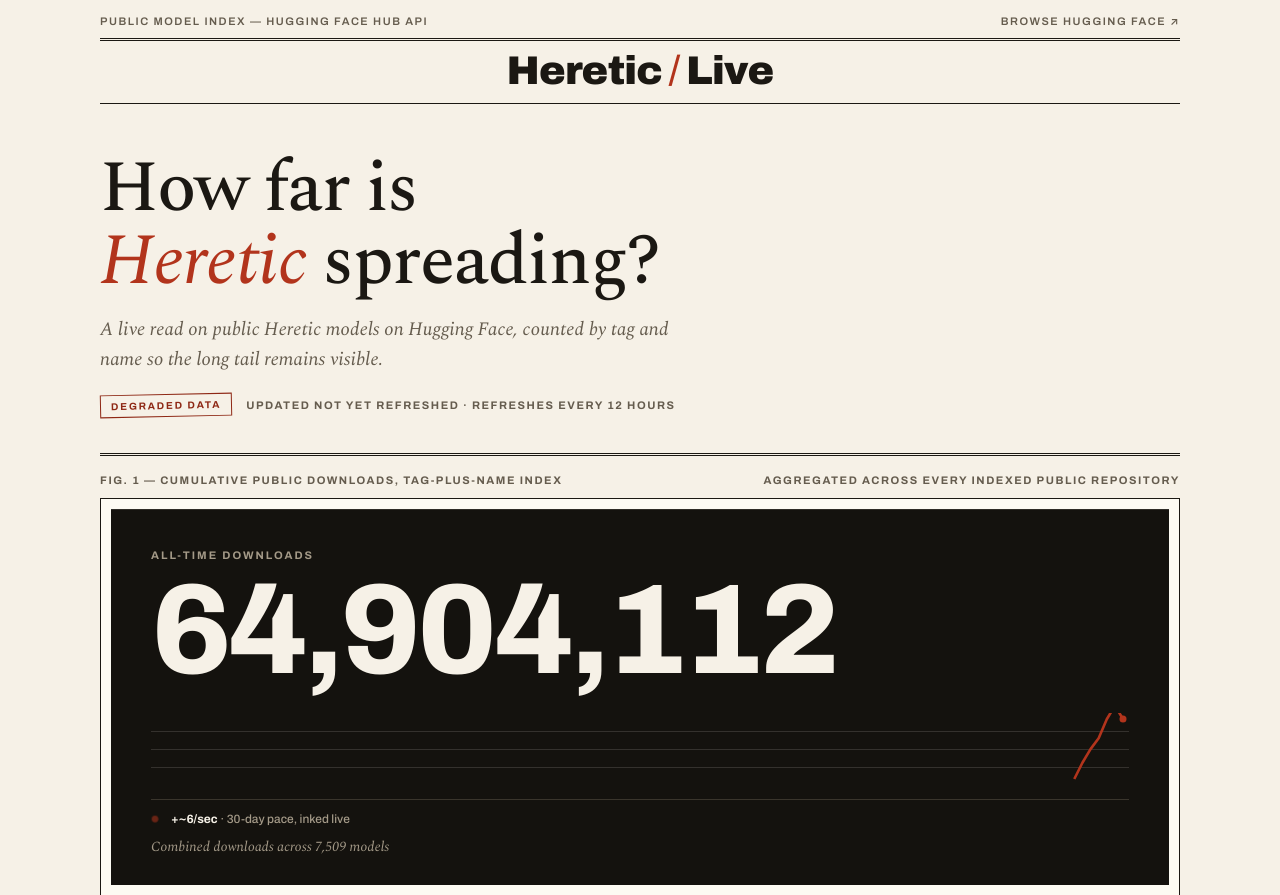
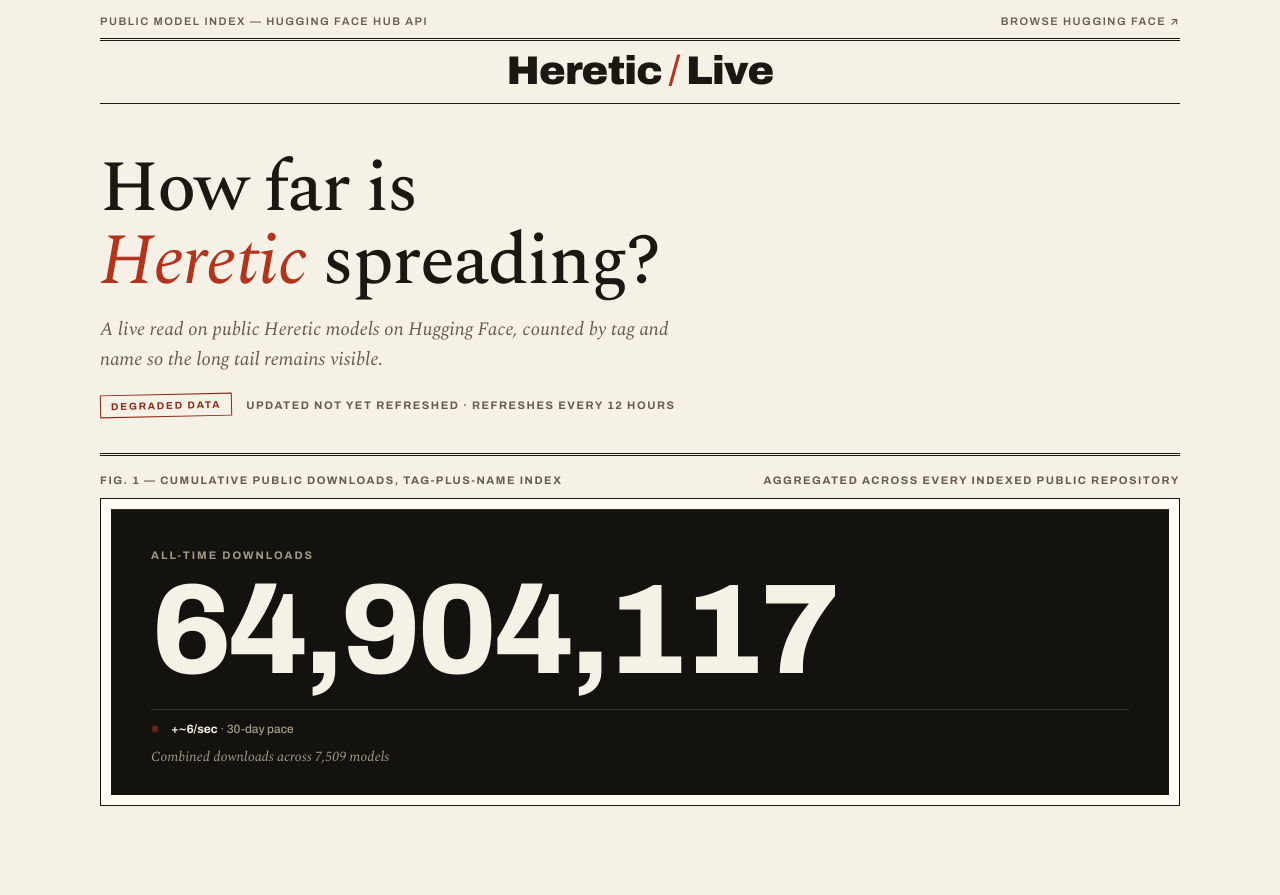
Before and after one commit to instax-dutta/heretic-live-agent, a website built with Vite: page index.html in a window 1280 px wide. Shown: the top 895 px of the page. Built offline with nearby package versions, Linux system fonts and the light colour scheme; some packages are replaced by stand-ins of ours; files whose address does not match are found by name.

Commit message:
Remove live trace graph, keep discrete ticking total

```diff
--- a/src/main.js
+++ b/src/main.js
@@ -51,13 +51,7 @@
     clearInterval(liveTickerId);
     liveTickerId = null;
   }
-  if (rafId !== null && typeof cancelAnimationFrame === "function") {
-    cancelAnimationFrame(rafId);
-    rafId = null;
-  }
   liveBase = null;
-  tracePoints = [];
-  lastTraceFrame = 0;
 }
 
 function startLiveTicker(totals) {
@@ -81,13 +75,9 @@
     lastTick: Date.now(),
   };
   if (typeof setInterval !== "function") return;
-  tracePoints = [liveBase.total];
-  displayedTotal = liveBase.total;
-  lastShownTotal = -1;
-  lastTraceFrame = 0;
-  drawTrace(displayedTotal);
   liveTickerId = setInterval(() => {
-    if (!liveBase) {
+    const el = document.querySelector("#live-total");
+    if (!el || !liveBase) {
       stopLiveTicker();
       return;
     }
@@ -95,111 +85,8 @@
     const elapsedSeconds = (now - liveBase.lastTick) / 1000;
     liveBase.lastTick = now;
     liveBase.total += sampleDownloadEvents(liveBase.rate, elapsedSeconds);
-    tracePoints.push(liveBase.total);
-    if (tracePoints.length > TRACE_MAX_POINTS) tracePoints.shift();
+    el.textContent = format(liveBase.total);
   }, 1000);
-  if (typeof requestAnimationFrame === "function") {
-    rafId = requestAnimationFrame(traceLoop);
-  }
-}
-
-let rafId = null;
-let displayedTotal = 0;
-let lastShownTotal = -1;
-let lastTraceFrame = 0;
-
-function traceLoop(now) {
-  rafId = null;
-  if (!liveBase) return;
-  // Ease the visible head toward the true total: arrivals land discretely
-  // each second, but the pointer glides there instead of jumping.
-  const dt = Math.min(0.1, lastTraceFrame ? (now - lastTraceFrame) / 1000 : 0.016);
-  lastTraceFrame = now;
-  const gap = liveBase.total - displayedTotal;
-  if (Math.abs(gap) < 0.02) displayedTotal = liveBase.total;
-  else displayedTotal += gap * Math.min(1, dt * 3.5);
-  const el = document.querySelector("#live-total");
-  if (!el) {
-    stopLiveTicker();
-    return;
-  }
-  const shown = Math.floor(displayedTotal);
-  if (shown !== lastShownTotal) {
-    el.textContent = format(shown);
-    lastShownTotal = shown;
-  }
-  drawTrace(displayedTotal);
-  if (liveBase && typeof requestAnimationFrame === "function") {
-    rafId = requestAnimationFrame(traceLoop);
-  }
-}
-
-let tracePoints = [];
-const TRACE_MAX_POINTS = 120;
-
-function drawTrace(headValue) {
-  if (typeof document === "undefined") return;
-  if (!liveBase) return;
-  const canvas = document.querySelector("#live-trace");
-  if (!canvas || tracePoints.length === 0) return;
-  // The head glides every frame while history stays per-tick: append the live
-  // head as the final point so the pointer never steps.
-  const head = Number.isFinite(headValue) ? headValue : tracePoints[tracePoints.length - 1];
-  const points = [...tracePoints, head];
-  const dpr = Math.min(2, (typeof window !== "undefined" && window.devicePixelRatio) || 1);
-  const width = canvas.clientWidth;
-  const height = canvas.clientHeight;
-  if (!width || !height) return;
-  const pixelWidth = Math.round(width * dpr);
-  const pixelHeight = Math.round(height * dpr);
-  if (canvas.width !== pixelWidth || canvas.height !== pixelHeight) {
-    canvas.width = pixelWidth;
-    canvas.height = pixelHeight;
-  }
-  const ctx = canvas.getContext("2d");
-  if (!ctx) return;
-  ctx.setTransform(dpr, 0, 0, dpr, 0, 0);
-  ctx.clearRect(0, 0, width, height);
-  const styles = typeof getComputedStyle === "function" ? getComputedStyle(canvas) : null;
-  const accent = styles ? styles.getPropertyValue("--accent").trim() || "#b2341c" : "#b2341c";
-  const grid = "rgba(246, 241, 231, 0.14)";
-  ctx.strokeStyle = grid;
-  ctx.lineWidth = 1;
-  for (let i = 1; i < 4; i += 1) {
-    const y = Math.round((height / 4) * i) + 0.5;
-    ctx.beginPath();
-    ctx.moveTo(0, y);
-    ctx.lineTo(width, y);
-    ctx.stroke();
-  }
-  const min = points[0];
-  const max = points[points.length - 1];
-  const span = Math.max(1, max - min);
-  const pace = liveBase ? Number(liveBase.rate || 0) : 0;
-  const pad = 6;
-  const xStep = points.length > 1 ? (width - pad * 2) / (TRACE_MAX_POINTS - 1) : 0;
-  const x0 = width - pad - xStep * (points.length - 1);
-  ctx.strokeStyle = accent;
-  ctx.lineWidth = 1.5 + Math.min(2, pace / 5);
-  ctx.lineJoin = "round";
-  ctx.beginPath();
-  points.forEach((point, i) => {
-    const x = x0 + xStep * i;
-    const y = height - pad - ((point - min) / span) * (height - pad * 2);
-    if (i === 0) ctx.moveTo(x, y);
-    else ctx.lineTo(x, y);
-  });
-  ctx.stroke();
-  const lastX = width - pad;
-  const lastY = height - pad - ((max - min) / span) * (height - pad * 2);
-  ctx.fillStyle = accent;
-  ctx.beginPath();
-  ctx.arc(lastX, lastY, 3.5, 0, Math.PI * 2);
-  ctx.fill();
-}
-
-if (typeof window !== "undefined" && typeof window.addEventListener === "function") {
-  window.addEventListener("resize", drawTrace);
 }
 
 function initSmoothScroll() {
@@ -261,8 +148,7 @@
           <div class="plate-core">
             <div class="plate-label">All-time downloads</div>
             <p class="live-total" id="live-total" aria-live="off" aria-atomic="false">${format(totals.allTimeDownloads)}</p>
-            <canvas id="live-trace" aria-hidden="true"></canvas>
-            <div class="pace-line"><span class="live-dot" aria-hidden="true"></span>${liveRateLabel ? `<span><strong>+~${liveRateLabel}/sec</strong> · 30-day pace, inked live</span>` : `<span>Pace unavailable for this view</span>`}</div>
+            <div class="pace-line"><span class="live-dot" aria-hidden="true"></span>${liveRateLabel ? `<span><strong>+~${liveRateLabel}/sec</strong> · 30-day pace</span>` : `<span>Pace unavailable for this view</span>`}</div>
             <div class="plate-foot">Combined downloads across ${format(totals.modelCount)} models</div>
           </div>
         </div>
--- a/src/style.css
+++ b/src/style.css
@@ -187,12 +187,6 @@
   font-variant-numeric: tabular-nums;
   letter-spacing: -.03em;
   line-height: 1;
-}
-#live-trace {
-  display: block;
-  width: 100%;
-  height: 72px;
-  margin-top: 18px;
 }
 .pace-line {
   display: flex;
```
Also changed, not shown: DESIGN.md (+1 -1 lines), .impeccable/design.json.
